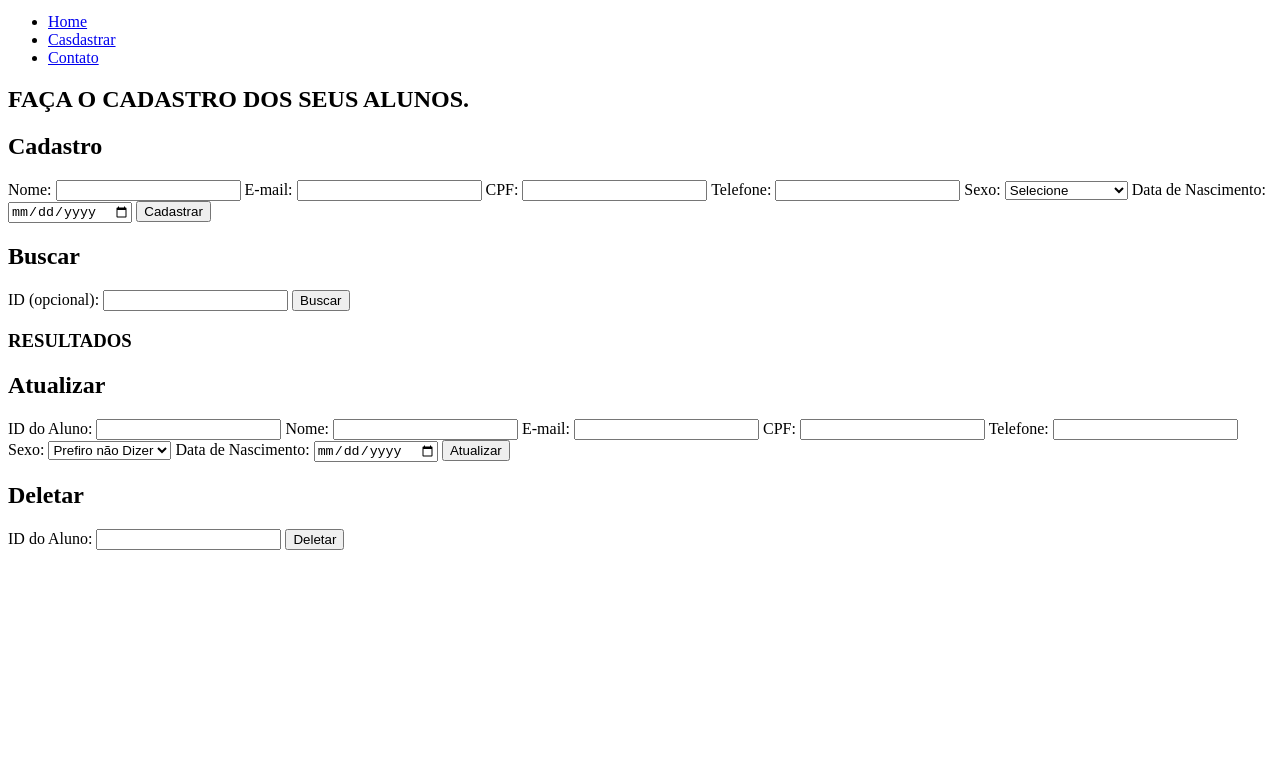
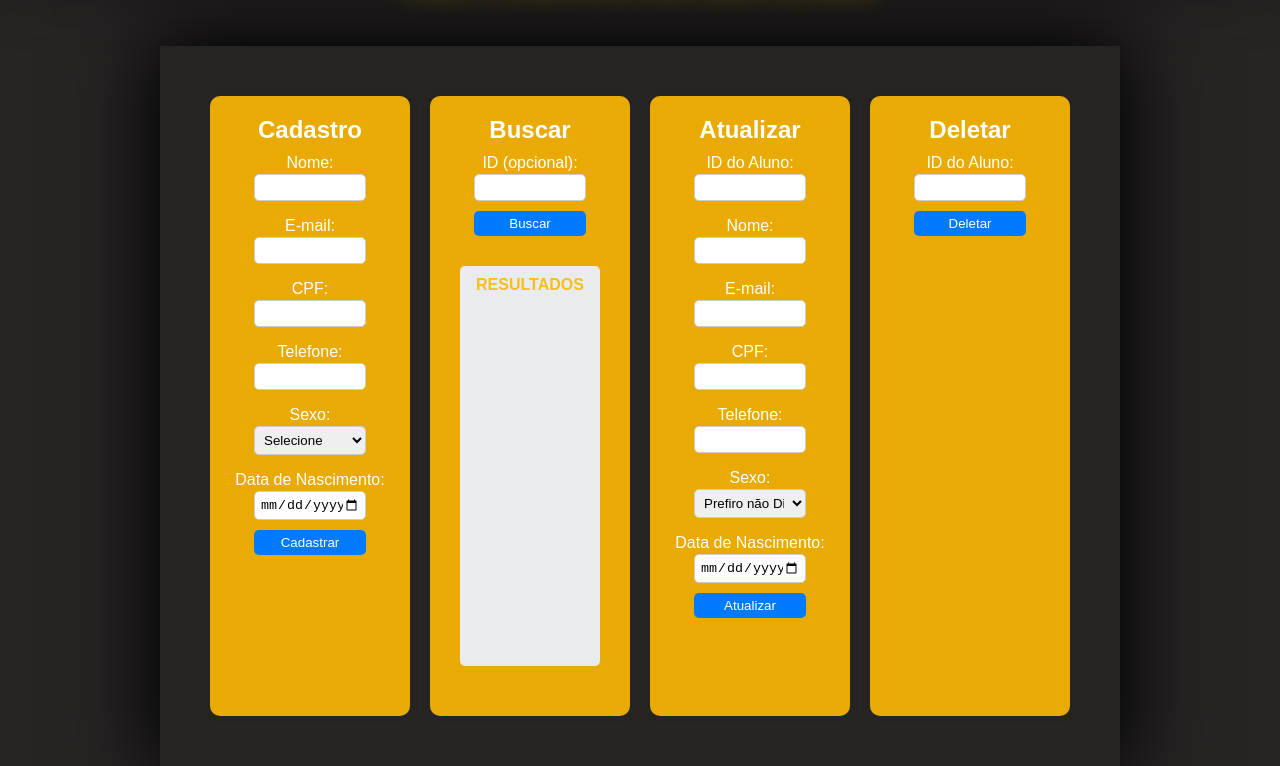
Before and after one commit to AndersonMendesdeSouza/frontrnd-academy, a plain HTML site: page index/paginaCadastro.HTML in a window 1280 px wide. Shown: the part 132-898 px from the top of the page. Before the commit the page ends 800 px from the top, so only its background shows below. Drawn offline with Linux system fonts and the light colour scheme; the site is published under a folder, as on GitHub Pages, so addresses that start at the root find nothing; files whose address does not match are found by name.

Commit message:
atualizando

```diff
--- a/index.html
+++ b/index.html
@@ -7,7 +7,7 @@
 
     <!-- Bootstrap CSS -->
 <link href="https://cdn.jsdelivr.net/npm/bootstrap@5.3.7/dist/css/bootstrap.min.css" rel="stylesheet">
-<link rel="stylesheet" href="/style.css">
+<link rel="stylesheet" href="style.css">
 
 </head>
 <body>
--- a/index/paginaCadastro.HTML
+++ b/index/paginaCadastro.HTML
@@ -6,7 +6,7 @@
   <meta name="viewport" content="width=device-width, initial-scale=1.0" />
   <title>Gerenciamento de Alunos</title>
 <link rel="stylesheet" href="https://cdnjs.cloudflare.com/ajax/libs/font-awesome/6.5.0/css/all.min.css">
-  <link rel="stylesheet" href="/style.css">
+  <link rel="stylesheet" href="../style.css">
 </head>
 
 <body>
```
Also changed, not shown: index/academy.html (+1 -1 lines).
